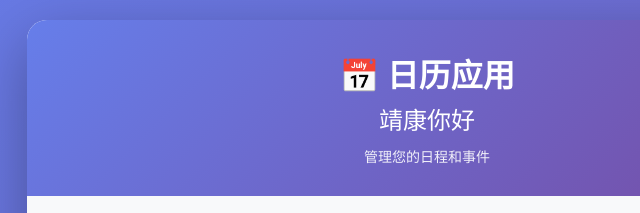
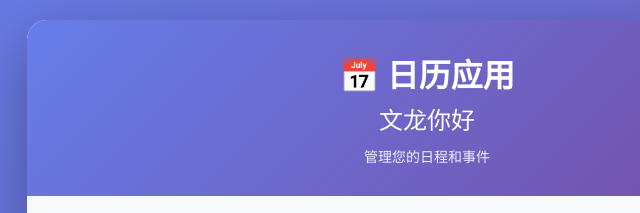
Before and after one commit to qduoduo-hwh/openclaw-testtask, a plain HTML site: page index.html in a window 1280 px wide. Shown: the top 213 px of the page, 213-853 px from the left. Drawn offline with Linux system fonts and the light colour scheme.

Commit message:
feat: 问候标题从'靖康你好'改为'文龙你好'

```diff
--- a/index.html
+++ b/index.html
@@ -262,7 +262,7 @@
     <div class="container">
         <div class="header">
             <h1>📅 日历应用</h1>
-            <div class="greeting">靖康你好</div>
+            <div class="greeting">文龙你好</div>
             <p>管理您的日程和事件</p>
         </div>
 
```
